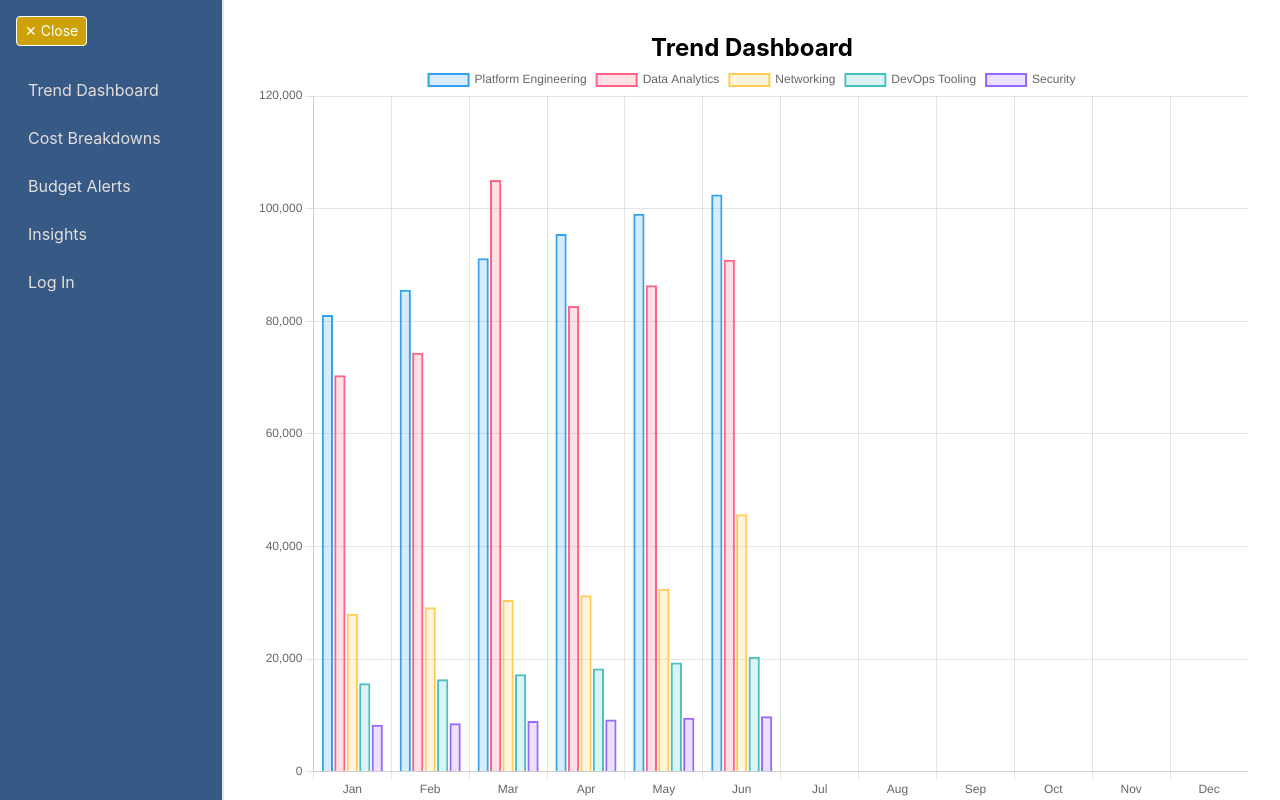
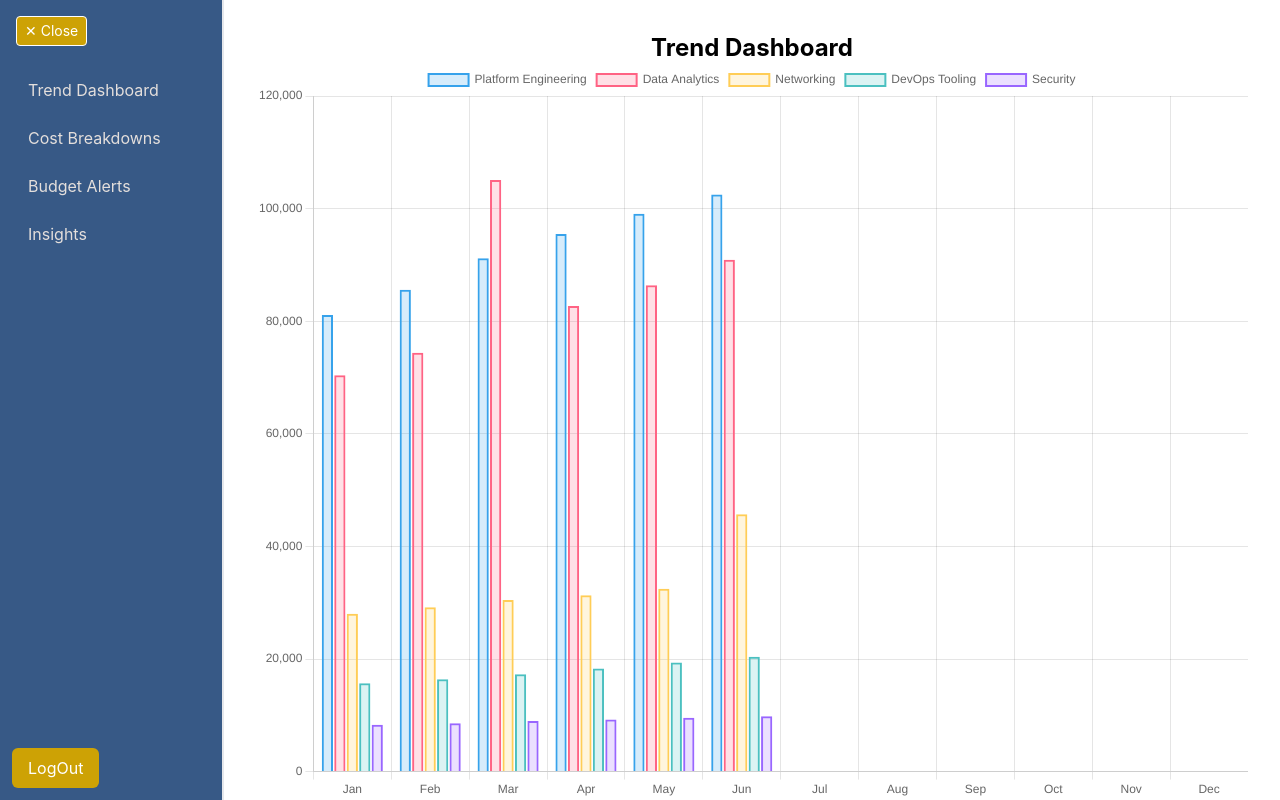
Before and after one commit to ward438/executiveDash, a React (Vite) app: page / in a window 1280 px wide. Built offline with nearby package versions, Linux system fonts and the light colour scheme.

Commit message:
adding logout button as footer item in nav

```diff
--- a/src/components/mainNavMenu.tsx
+++ b/src/components/mainNavMenu.tsx
@@ -3,14 +3,14 @@ import { TrendDash } from '../dashboards/trendDash';
 import { CostBreakdowns } from '../dashboards/costBreakdowns';
 import { BudgetAlerts } from '../dashboards/budgetAlerts';
 import { Insights } from '../dashboards/insights';
-import { LogIn } from '../dashboards/logIn';
+import { LogOut } from '../dashboards/logOut';
 
 const navItems = [
     { label: 'Trend Dashboard', component: TrendDash },
     { label: 'Cost Breakdowns', component: CostBreakdowns },
     { label: 'Budget Alerts', component: BudgetAlerts },
     { label: 'Insights', component: Insights },
-    { label: 'Log In', component: LogIn },
+    // { label: 'Log Out', component: LogOut },
 ];
 
 export const MainNavMenu = () => {
@@ -45,7 +45,11 @@ export const MainNavMenu = () => {
             </div> */}
             <div className="flex-1 min-w-0">
                 <ActiveComponent />
-            </div>
+                <div className="fixed bottom-0 left-0">
+                    <button className="bg-yellow-100 text-white px-4 py-2 rounded-md cursor-pointer p-3 m-3">LogOut</button>
+
+                </div>
         </div>
-    );
-}
+    </div>
+  );
+};
--- a/src/dashboards/logIn.tsx
+++ /dev/null
@@ -1,7 +0,0 @@
-export const LogIn = () => {
-    return (
-        <div className="w-full h-full p-8">
-            <h1 className="text-2xl font-bold text-center">Log In</h1>
-        </div>
-    );
-}
--- /dev/null
+++ b/src/dashboards/logOut.tsx
@@ -0,0 +1,7 @@
+export const LogOut = () => {
+    return (
+        <div className="w-full h-full p-8 ">
+            <h1 className="text-2xl font-bold text-center">Log Out</h1>
+        </div>
+    );
+}
```
